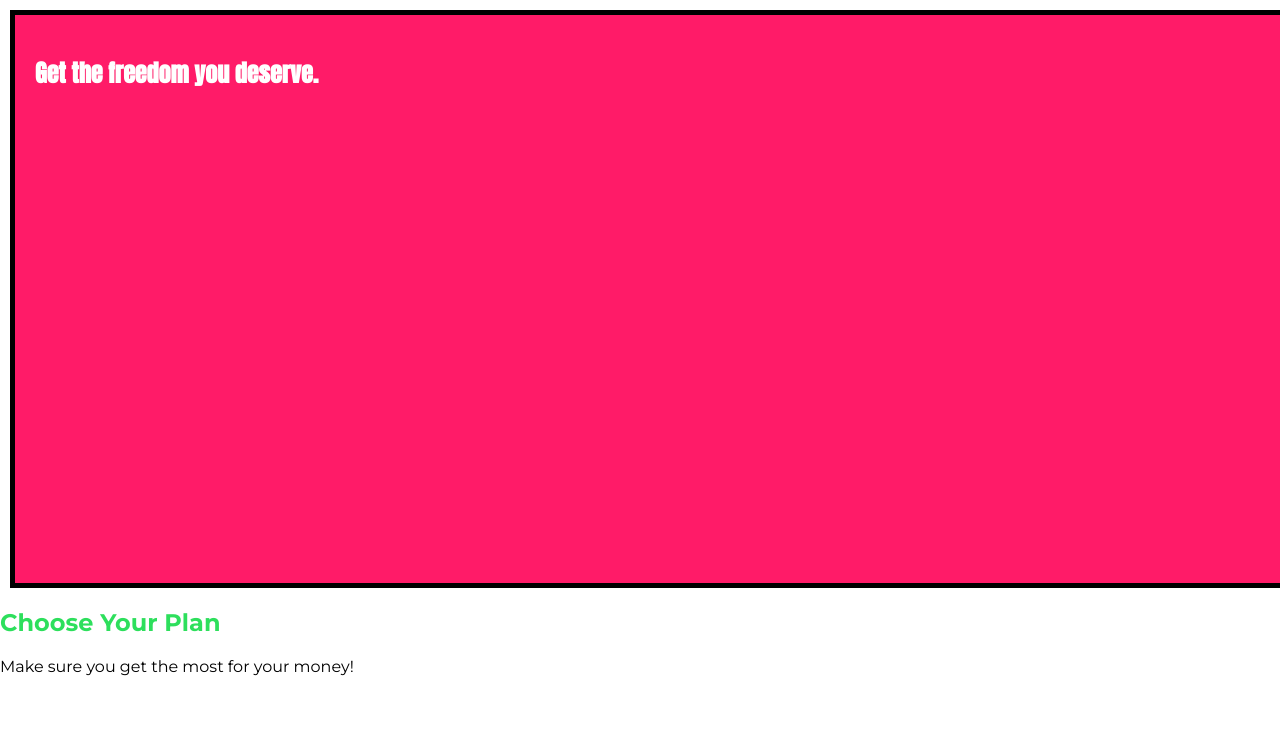
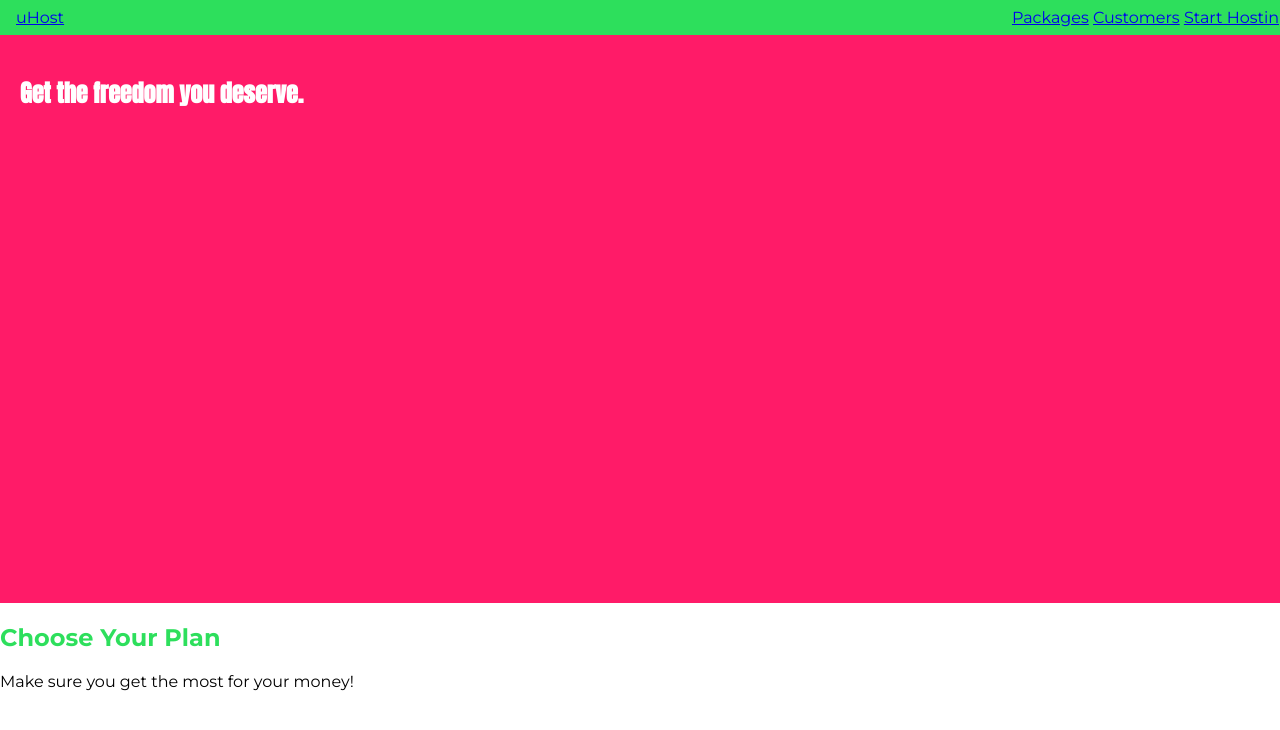
Before and after one commit to dcabanas/css-course, a plain HTML site: page css-diving-deeper/index.html in a window 1280 px wide. Shown: the top 730 px of the page. Drawn offline with Linux system fonts and the light colour scheme.

Commit message:
css diving deeper section WIP

```diff
--- a/css-diving-deeper/index.html
+++ b/css-diving-deeper/index.html
@@ -12,6 +12,25 @@
 </head>
 
 <body>
+    <header class="main-header">
+        <div>
+            <a href="index.html">
+                uHost
+            </a>
+        </div><nav class="main-nav">
+            <ul class="main-nav__items">
+                <li class="main-nav__item">
+                    <a href="packages/index.html">Packages</a>
+                </li>
+                <li class="main-nav__item">
+                    <a href="customers/index.html">Customers</a>
+                </li>
+                <li class="main-nav__item">
+                    <a href="start-hosting/index.html">Start Hosting</a>
+                </li>
+            </ul>
+        </nav>
+    </header>
     <main>
         <section id="product-overview">
             <h1>Get the freedom you deserve.</h1>
--- a/css-diving-deeper/main.css
+++ b/css-diving-deeper/main.css
@@ -4,7 +4,8 @@ body {
     /* the browser sets a default box-sizing therefore our own is overriden */
     box-sizing: border-box;
     /* the prefered way instead of content-box.
-       the width and height are only for the content, if we use border-box the width will be content width (our value) + left and right (padding + margin)
+       the width and height are only for the content.
+       if we use border-box the width will be content width (our value) + left and right (padding + margin)
        if we use content-box, width and heigth will be (in total) everything above + (border top and bottom)
     */
 }
@@ -12,15 +13,19 @@ body {
 #product-overview {
     background: #ff1b68;
     /*
-        block level elements (<a/> <img/> etc excluded) always the full width of the page by default
+        Block level elements (elements that if we repeat them in a html file will be displayed in the next line)
+        always take the full width of the page by default. Some examples are: <div> , <section> , <article> , <nav>  but also <h1> , <h2>  etc and <p> .
+        Inline elements on the other hand only take up the space they require to fit their content in. Hence two
+        inline-elements will fit into the same line (as long as the combined content doesn't take up theentire space
+        in which case a line break would be added). Some example elements are: <a> , <span> , <img>
+
         the width is directly related to the width of the container (parent) element's width
     */
     width: 100%;
     height: 528px; /* same thing with the width */
     padding: 20px;
-    border: 5px black solid; /* !* shorthand for border-style: solid; border-color: black; border-width: 5px *! */
-    margin: 10px;
-
+    /*border: 5px black solid; !* !* shorthand for border-style: solid; border-color: black; border-width: 5px *! *!
+    margin: 10px;*/
 }
 
 .section-title {
@@ -35,3 +40,38 @@ body {
 /* h1 {
     font-family: sans-serif;
 } */
+
+.main-header {
+    width: 100%;
+    background-color: #2ddf5c;
+    padding: 8px 16px
+}
+
+.main-header > div {
+    display: inline-block;
+}
+
+.main-nav {
+    display: inline-block;
+    text-align: right;
+    width: calc(100% - 54px);
+}
+
+/*
+    the display property allows us to change the behaviour of an element
+    (if they are displayed inline or jump to the next line - block and will take the full width of the page)
+
+    display: none removes the element to which you apply it from the document flow. This means that the element is not
+    visible and it also doesn't "block its position". Other elements can (and will) take its place instead.
+    with visibility: hidden we simply just hide the element and others won't come and this its place
+*/
+
+.main-nav__items {
+    margin: 0;
+    padding: 0;
+    list-style: none;
+}
+
+.main-nav__item {
+    display: inline-block;
+}
```
